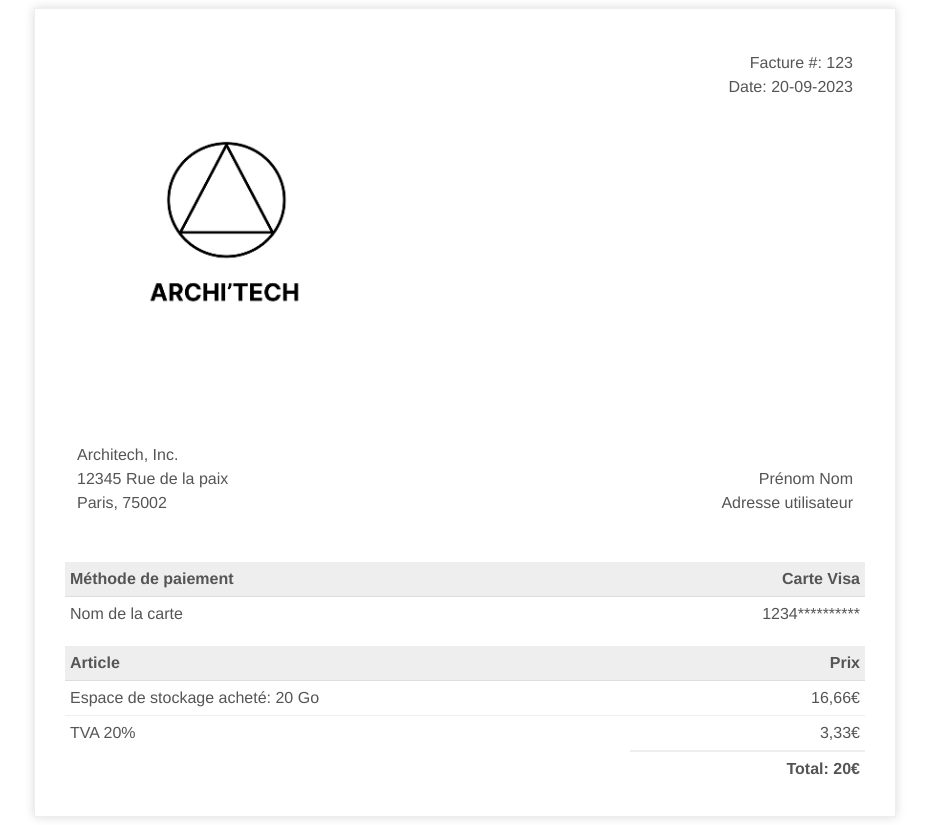
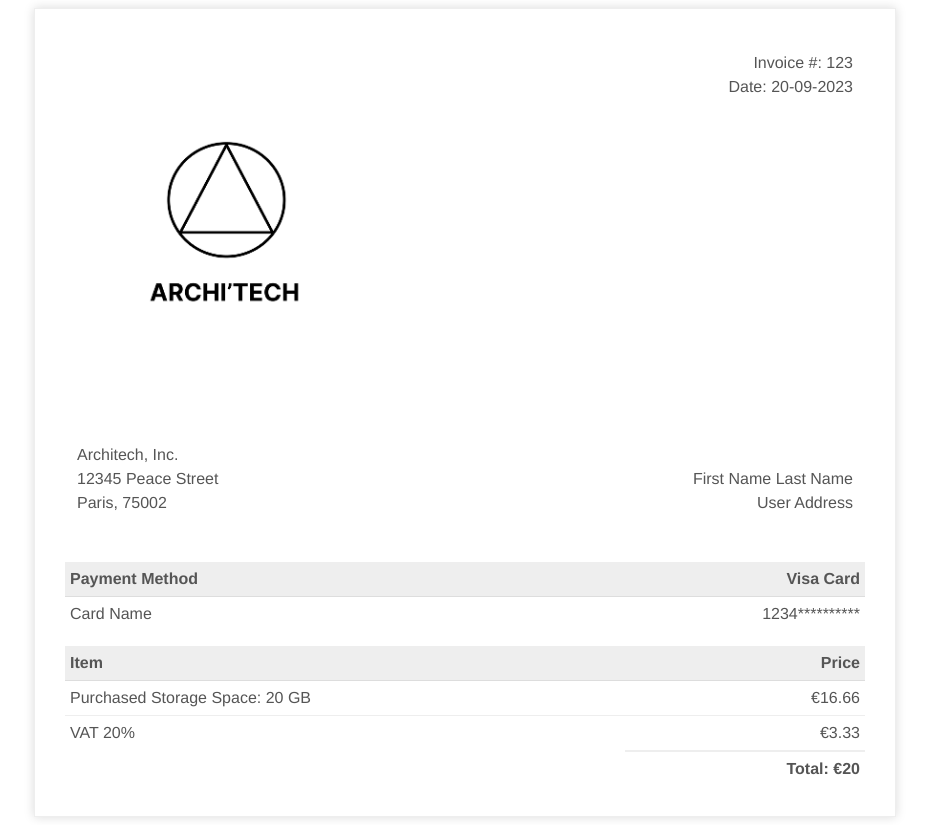
Before and after one commit to Tommm77/archi-tech, a Symfony app: template templates/invoice.html.twig in a window 1280 px wide. Shown: the whole page, without its empty margins (175-1104 px from the left). Run offline with Twig, Linux system fonts and the light colour scheme; the template is opened without the code that fills it, so the values that code supplies are empty; some libraries are stand-ins or nearby versions.

Commit message:
Fix mismatch of language

```diff
--- a/templates/invoice.html.twig
+++ b/templates/invoice.html.twig
@@ -78,7 +78,7 @@
                         </td>
 
                         <td>
-                            Facture #: 123<br>
+                            Invoice #: 123<br>
                             Date: {{ "now"|date("d-m-Y") }}<br>
                         </td>
                     </tr>
@@ -92,14 +92,14 @@
                     <tr>
                         <td>
                             Architech, Inc.<br>
-                            12345 Rue de la paix<br>
+                            12345 Peace Street<br>
                             Paris, 75002
                         </td>
 
                         <td>
                             {{ user.email }}<br>
-                            Prénom Nom<br>
-                            Adresse utilisateur
+                            First Name Last Name<br>
+                            User Address
                         </td>
                     </tr>
                 </table>
@@ -108,17 +108,17 @@
 
         <tr class="heading">
             <td>
-                Méthode de paiement
+                Payment Method
             </td>
 
             <td>
-                Carte Visa
+                Visa Card
             </td>
         </tr>
 
         <tr class="details">
             <td>
-                Nom de la carte
+                Card Name
             </td>
 
             <td>
@@ -128,31 +128,31 @@
 
         <tr class="heading">
             <td>
-                Article
+                Item
             </td>
 
             <td>
-                Prix
+                Price
             </td>
         </tr>
 
         <tr class="item">
             <td>
-                Espace de stockage acheté: 20 Go
+                Purchased Storage Space: 20 GB
             </td>
 
             <td>
-                16,66€
+                €16.66
             </td>
         </tr>
 
         <tr class="item last">
             <td>
-                TVA 20%
+                VAT 20%
             </td>
 
             <td>
-                3,33€
+                €3.33
             </td>
         </tr>
 
@@ -160,7 +160,7 @@
             <td></td>
 
             <td>
-               Total: 20€
+               Total: €20
             </td>
         </tr>
     </table>
```
Also changed, not shown: templates/emails/admin_notification.html.twig (+8 -8 lines), templates/emails/user_deleted.html.twig (+7 -7 lines).
